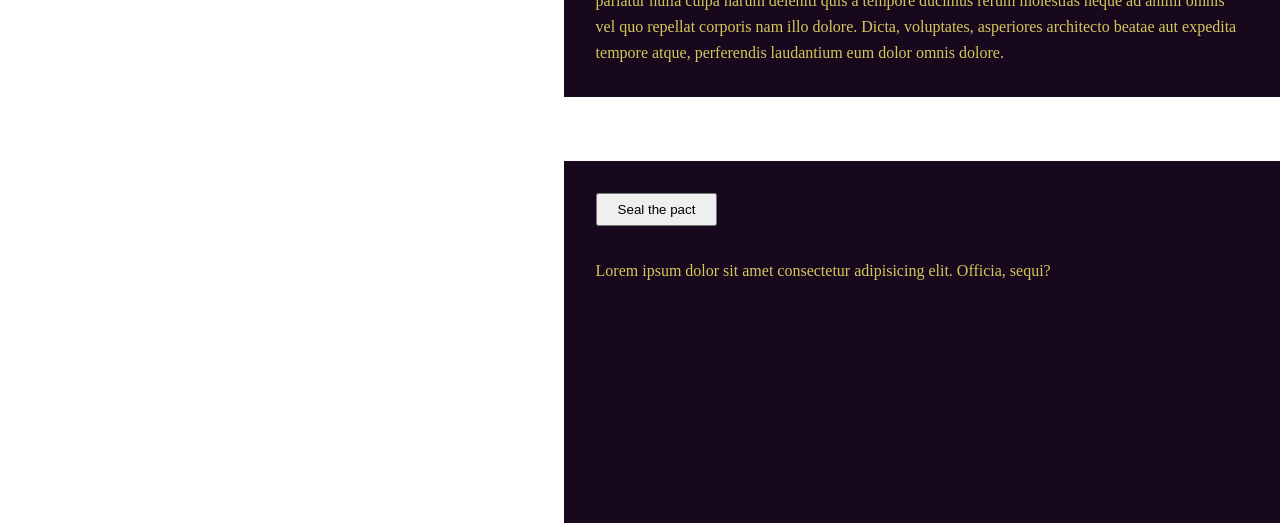
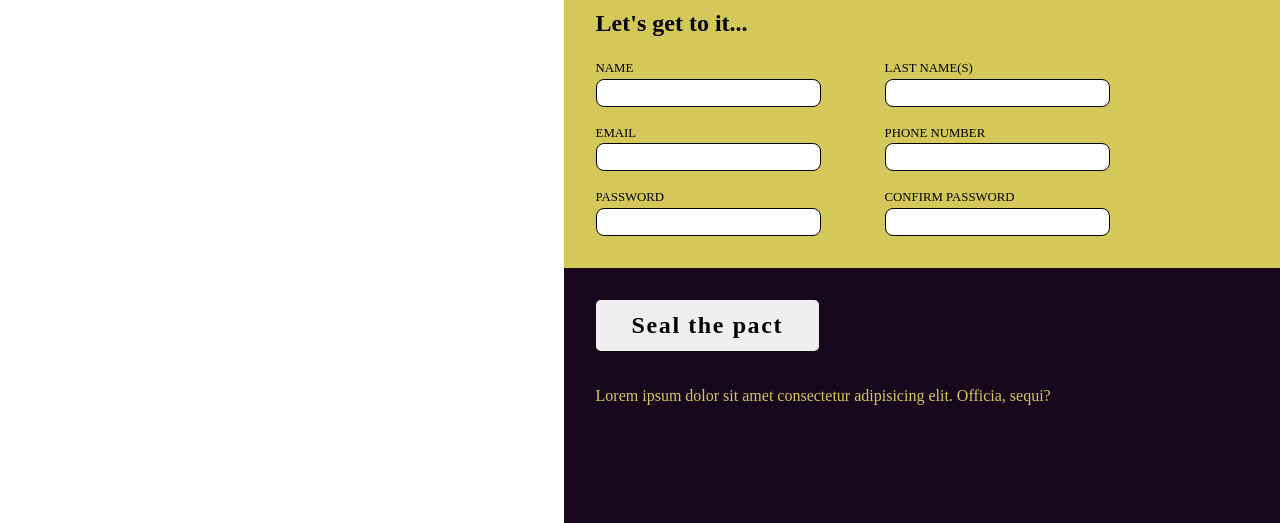
Before and after one commit to Nonexdog/odin-form, a plain HTML site: page index.html in a window 1280 px wide. Shown: the part 277-800 px from the top of the page. Drawn offline with Linux system fonts and the light colour scheme; a web font is replaced by a local one.

Commit message:
Create form elements and layout

```diff
--- a/index.html
+++ b/index.html
@@ -17,12 +17,40 @@
     <main class="form-body">
       <p>Lorem ipsum dolor sit amet consectetur adipisicing elit. Quas quidem fugit, architecto placeat pariatur nulla culpa harum deleniti quis a tempore ducimus rerum molestias neque ad animi omnis vel quo repellat corporis nam illo dolore. Dicta, voluptates, asperiores architecto beatae aut expedita tempore atque, perferendis laudantium eum dolor omnis dolore.</p>
       <section class="form-section">
-
-        <form action="">
-
+        <h1>Let's get to it...</h1>
+        <form action="" id="signup">
+          <div>
+            <label for="user_name">NAME
+              <input type="text" name="user_name" id="user_name">
+            </label>
+            <label for="user_last_name">
+              LAST NAME(S)
+              <input type="text" name="user_last_name" id="user_last_name">
+            </label>
+          </div>
+          <div>
+            <label for="user_email">
+              EMAIL
+              <input type="email" name="user_email" id="user_email" required>
+            </label>
+            <label for="user_tel">
+              PHONE NUMBER
+              <input type="tel" name="user_tel" id="user_tel">
+            </label>
+          </div>
+          <div>
+            <label for="user_password">
+              PASSWORD
+              <input type="password" name="user_password" id="user_password" required>
+            </label>
+            <label for="user_password_confirm">
+              CONFIRM PASSWORD
+              <input type="password" name="user_password_confirm" id="user_password_confirm" required>
+            </label>
+          </div>
         </form>
       </section>
-      <button> Seal the pact </button>
+      <button form="signup"> Seal the pact </button>
       <p>Lorem ipsum dolor sit amet consectetur adipisicing elit. Officia, sequi?</p>
     </main>
   </div>
--- a/styles/_base.scss
+++ b/styles/_base.scss
@@ -23,6 +23,9 @@ img {
   width: 100%;
 }
 
-form {
+form,
+input,
+label,
+button {
   appearance: none;
 }
--- a/styles/_layout.scss
+++ b/styles/_layout.scss
@@ -41,6 +41,16 @@
   padding: var.$margin-form;
 }
 
+form div {
+  display: flex;
+  gap: 4rem;
+  margin-top: 1rem;
+}
+
+input {
+  display: block;
+}
+
 button {
   padding: .5em 1.5em;
   width: fit-content;
--- a/styles/_stylization.scss
+++ b/styles/_stylization.scss
@@ -23,5 +23,24 @@
 }
 
 .form-section {
-  background-color: #fff;
+  background-color: var.$color-text-highlight;
 }
+
+input {
+  font-size: 1rem;
+  padding: .25em .5em;
+  border: 1px solid black;
+  border-radius: .5em;
+}
+
+button {
+  font: 1.5rem 'credit_valley';
+  font-weight: bold;
+  letter-spacing: .1rem;
+  border: none;
+  border-radius: .2em;
+}
+
+label {
+  font-size: .8rem;
+}
```
Also changed, not shown: styles/style.css, 1 other file.
